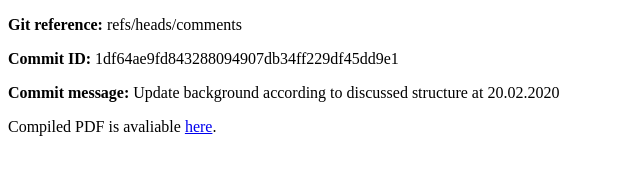
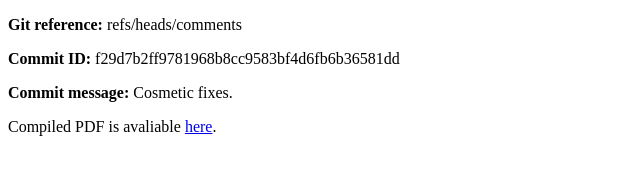
Before and after one commit to YevheniiSemendiak/tud_master_text, a plain HTML site: page index.html in a window 1280 px wide. Shown: the whole page, without its empty margins (0-640 px from the left). Drawn offline with Linux system fonts and the light colour scheme.

Commit message:
Cosmetic fixes. f29d7b2ff9781968b8cc9583bf4d6fb6b36581dd

```diff
--- a/index.html
+++ b/index.html
@@ -1,7 +1,7 @@
 <!doctype html> <html> <head> <title>Diploma was compiled!</title> </head>
 <body>
     <p><strong>Git reference:</strong> refs/heads/comments</p>
-    <p><strong>Commit ID:</strong> 1df64ae9fd843288094907db34ff229df45dd9e1</p>
-    <p><strong>Commit message:</strong> Update background according to discussed structure at 20.02.2020</p>
+    <p><strong>Commit ID:</strong> f29d7b2ff9781968b8cc9583bf4d6fb6b36581dd</p>
+    <p><strong>Commit message:</strong> Cosmetic fixes.</p>
     <p>Compiled PDF is avaliable <a href="https://github.com/YevheniiSemendiak/tud_master_text/blob/gh-pages/semendiak_thesis.pdf">here</a>.</p>
 </body></html>
```
Also changed, not shown: 1 other file.
